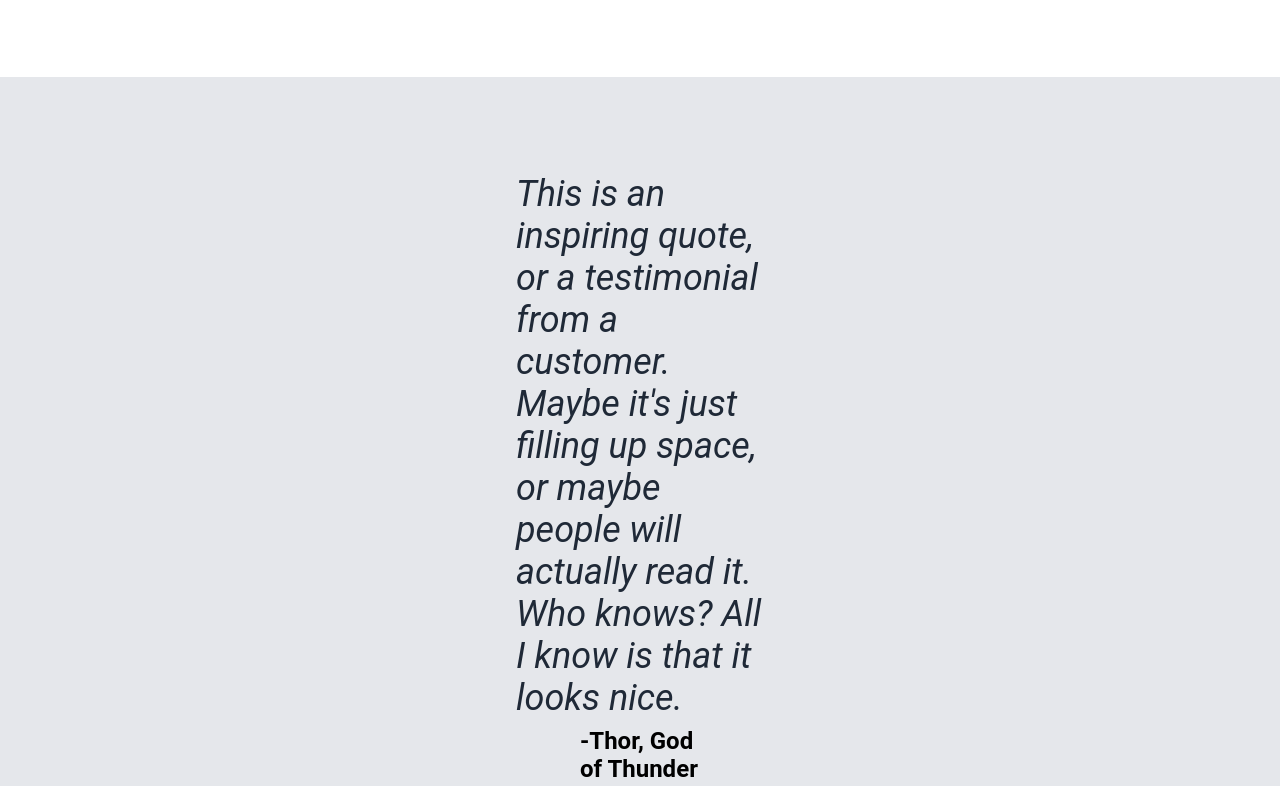
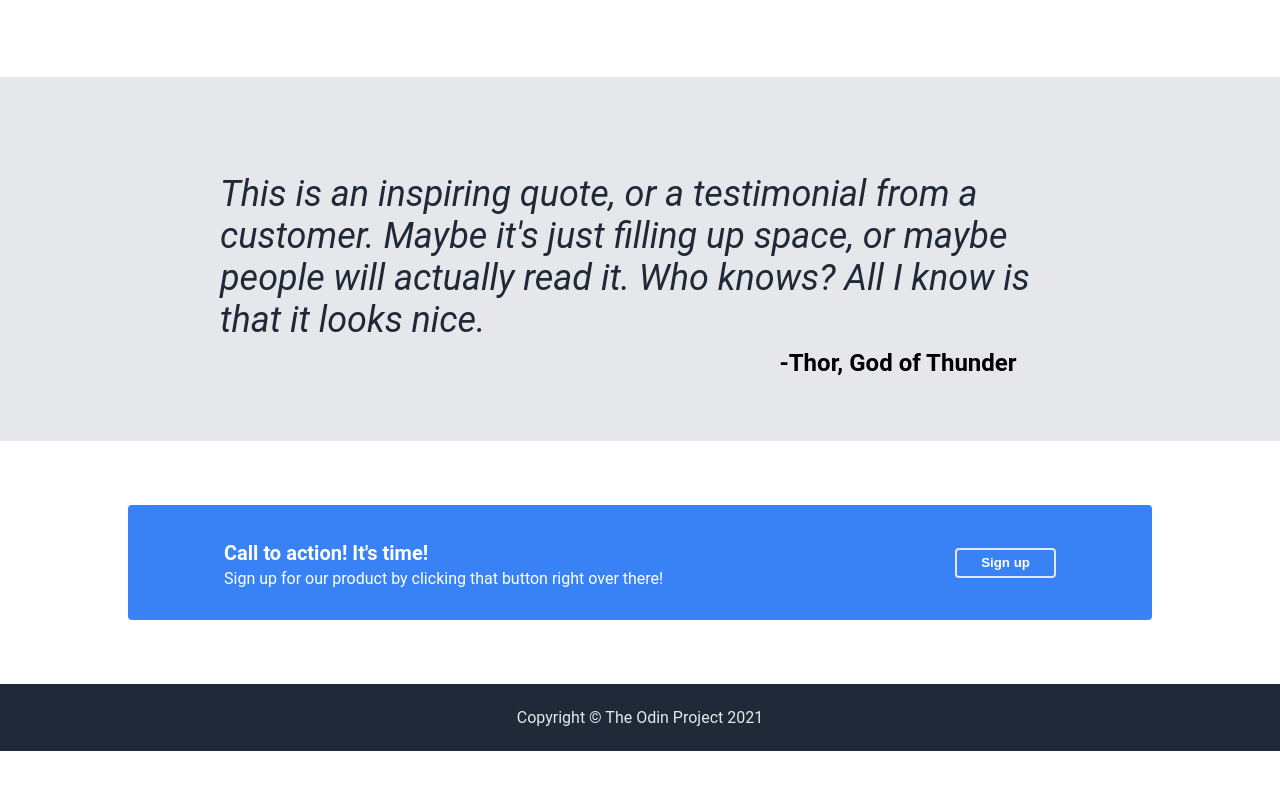
Before and after one commit to Kondi4/odin-landing-page, a plain HTML site: page index.html in a window 1280 px wide. Shown: the part 843-1629 px from the top of the page. After the commit the page ends 1594 px from the top, so only its background shows below. Drawn offline with Linux system fonts and the light colour scheme.

Commit message:
Make quote section a bit more flexible

```diff
--- a/styles.css
+++ b/styles.css
@@ -135,19 +135,22 @@ button {
 
 .quote-section {
     background-color: #E5E7EB;
-    padding: 96px 516px 64px;
+    padding: 96px 0 64px;
+    align-items: center;
 }
 
 .quote {
     font-size: 36px;
     font-style: italic;
     color: #1F2937;
+    width: 840px;
+    flex-wrap: nowrap;
 }
 
 .quote-signature {
     display: flex;
     justify-content: right;
-    margin: 8px 64px;
+    margin: 8px 0 0 516px;
     font-size: 24px;
     font-weight: bold;
 }
```
